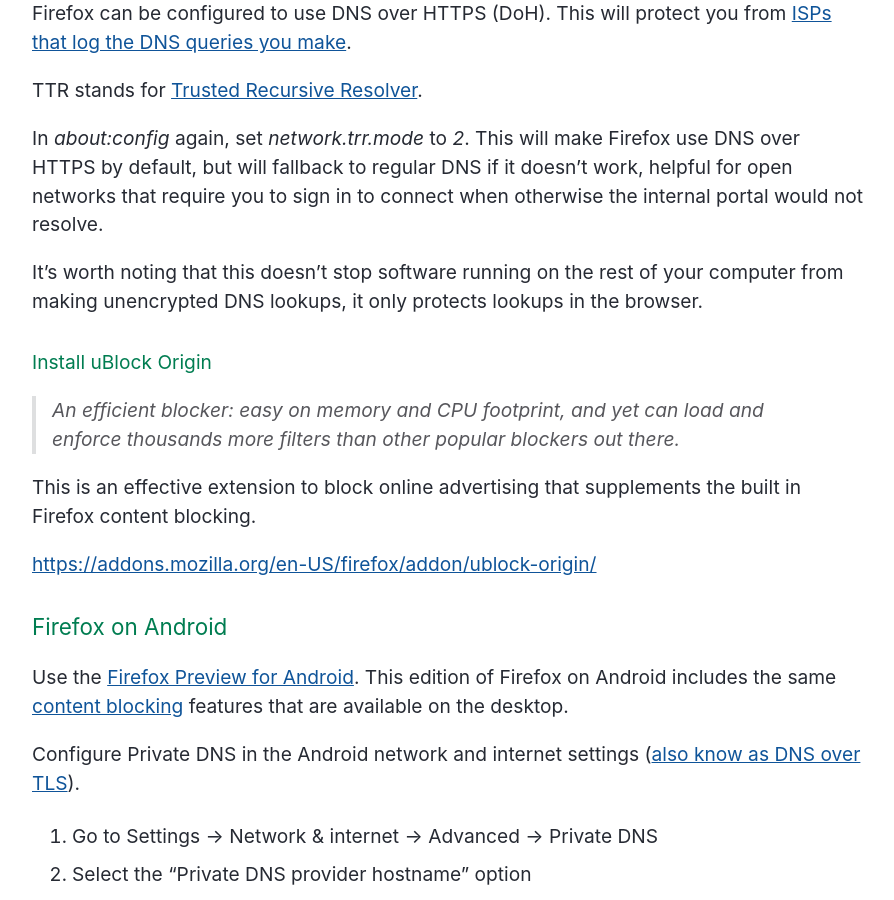
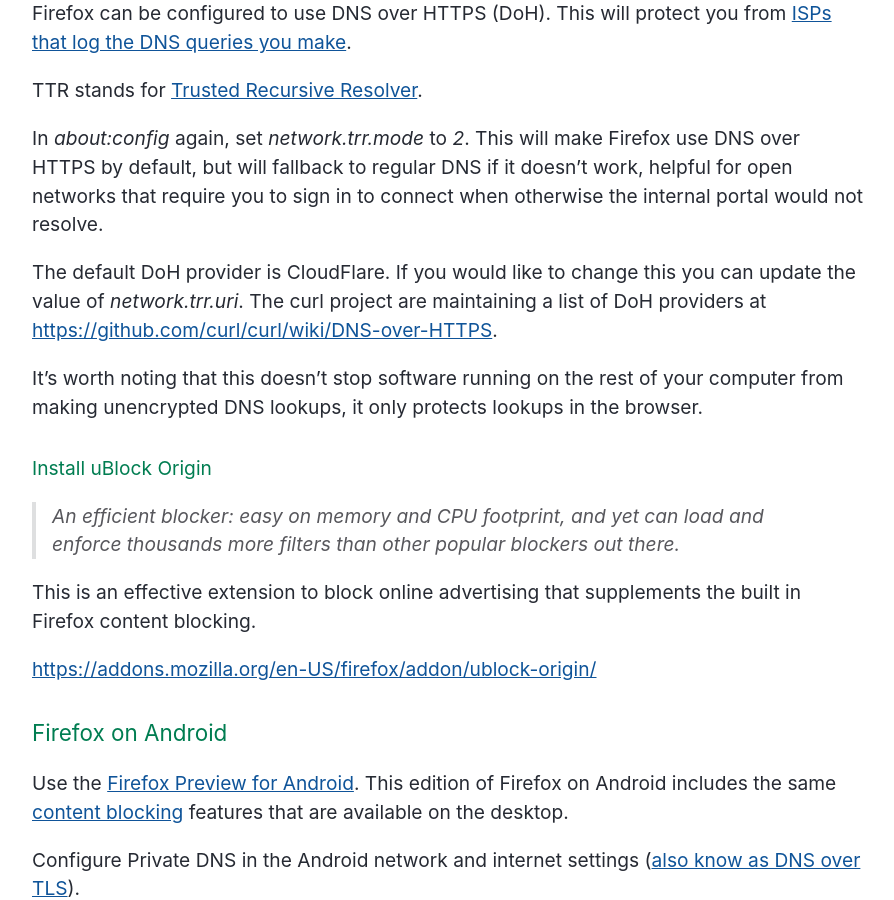
Before and after one commit to sjparkinson/uncomplicated.systems, a Jekyll site: the page built from _posts/2019-09-06-firefox-privacy.md, in a window 1280 px wide and 900 px high, scrolled down 2851 px. Shown: the whole window, without its empty margins (192-1086 px from the left). Built offline with Jekyll 4.4.1, drawn with Linux system fonts in a browser that asks for light colours.

Commit message:
post: add note on DoH providers to the Firefox privacy post

```diff
--- a/_posts/2019-09-06-firefox-privacy.md
+++ b/_posts/2019-09-06-firefox-privacy.md
@@ -54,6 +54,8 @@
 
 In `about:config` again, set `network.trr.mode` to _2_. This will make Firefox use DNS over HTTPS by default, but will fallback to regular DNS if it doesn't work, helpful for open networks that require you to sign in to connect when otherwise the internal portal would not resolve.
 
+The default DoH provider is CloudFlare. If you would like to change this you can update the value of `network.trr.uri`. The curl project are maintaining a list of DoH providers at <https://github.com/curl/curl/wiki/DNS-over-HTTPS>.
+
 It's worth noting that this doesn't stop software running on the rest of your computer from making unencrypted DNS lookups, it only protects lookups in the browser.
 
 #### Install uBlock Origin
```
